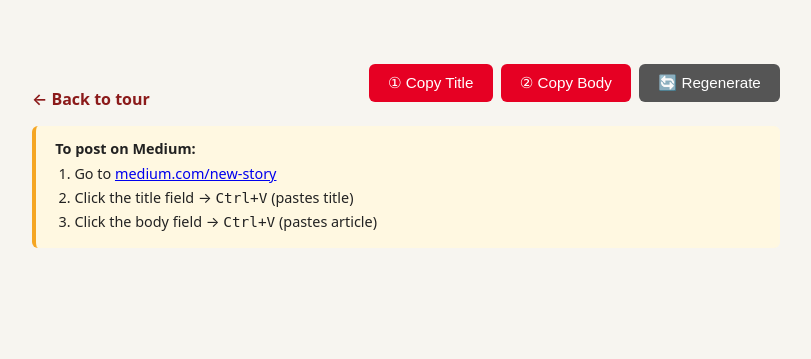
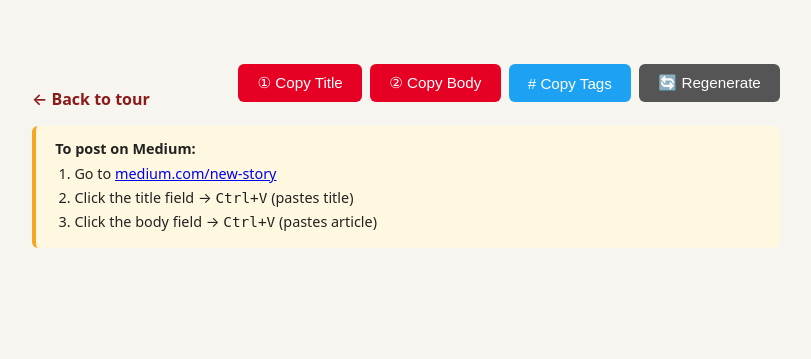
Before and after one commit to p32nicky/londoncsv, a FastAPI app: template app/templates/article.html in a window 1280 px wide. Shown: the part 61-420 px from the top of the page, without its empty margins (234-1045 px from the left). Run offline with FastAPI, Linux system fonts and the light colour scheme; the template is opened without the code that fills it, so the values that code supplies are empty.

Commit message:
feat: add copy hashtags button

```diff
--- a/app/templates/article.html
+++ b/app/templates/article.html
@@ -7,6 +7,7 @@
     <div class="copy-btns">
       <button onclick="copyTitle()" class="btn-copy btn-title">① Copy Title</button>
       <button onclick="copyBody()" class="btn-copy">② Copy Body</button>
+      <button onclick="copyHashtags()" class="btn-copy btn-hash"># Copy Tags</button>
       <button onclick="regenerate()" class="btn-regen">🔄 Regenerate</button>
     </div>
   </div>
@@ -35,6 +36,8 @@
 .copy-btns { display: flex; gap: 0.5rem; }
 .btn-copy { background: #e60023; color: #fff; border: none; padding: 0.6rem 1.2rem; border-radius: 6px; cursor: pointer; font-size: 0.95rem; }
 .btn-copy:hover { background: #c0001d; }
+.btn-hash { background: #1da1f2; }
+.btn-hash:hover { background: #0d8ecf; }
 .btn-regen { background: #555; color: #fff; border: none; padding: 0.6rem 1.2rem; border-radius: 6px; cursor: pointer; font-size: 0.95rem; }
 .btn-regen:hover { background: #333; }
 .medium-steps { background: #fff8e1; border-left: 4px solid #f5a623; padding: 0.8rem 1.2rem; border-radius: 6px; margin-bottom: 1.5rem; font-size: 0.9rem; }
@@ -51,6 +54,15 @@
 </style>
 
 <script>
+async function copyHashtags() {
+  const tags = document.querySelector('#article-body .hashtags');
+  const btn = document.querySelector('.btn-hash');
+  if (!tags) { btn.textContent = '❌ No tags'; setTimeout(() => btn.textContent = '# Copy Tags', 2000); return; }
+  await navigator.clipboard.writeText(tags.innerText);
+  btn.textContent = '✅ Tags Copied!';
+  setTimeout(() => btn.textContent = '# Copy Tags', 2000);
+}
+
 async function regenerate() {
   const slug = "{{ t.slug }}";
   const btn = document.querySelector('.btn-regen');
```
